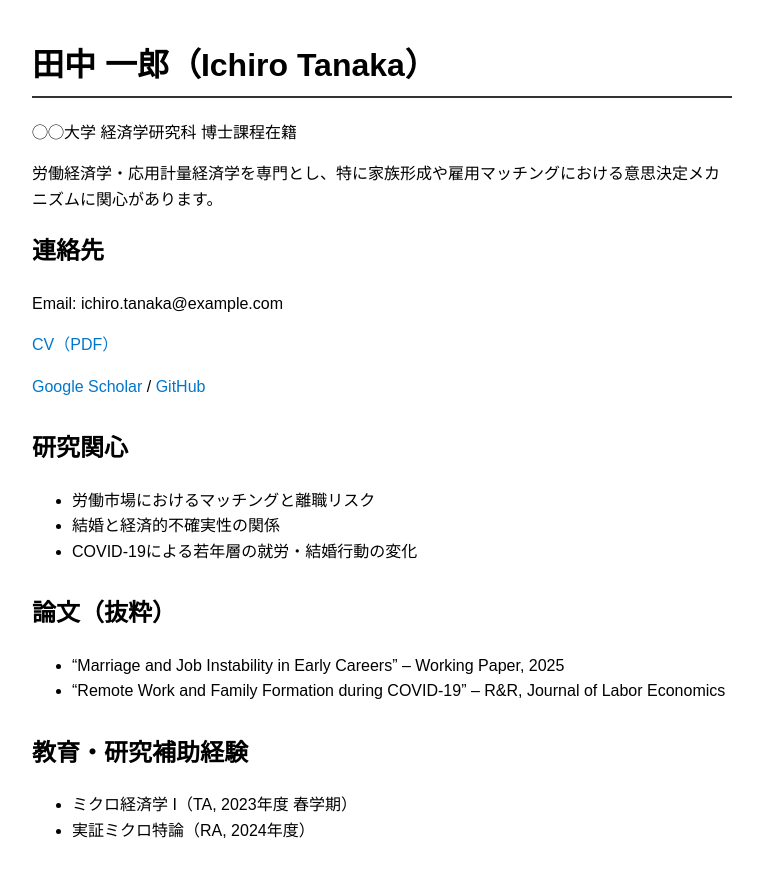
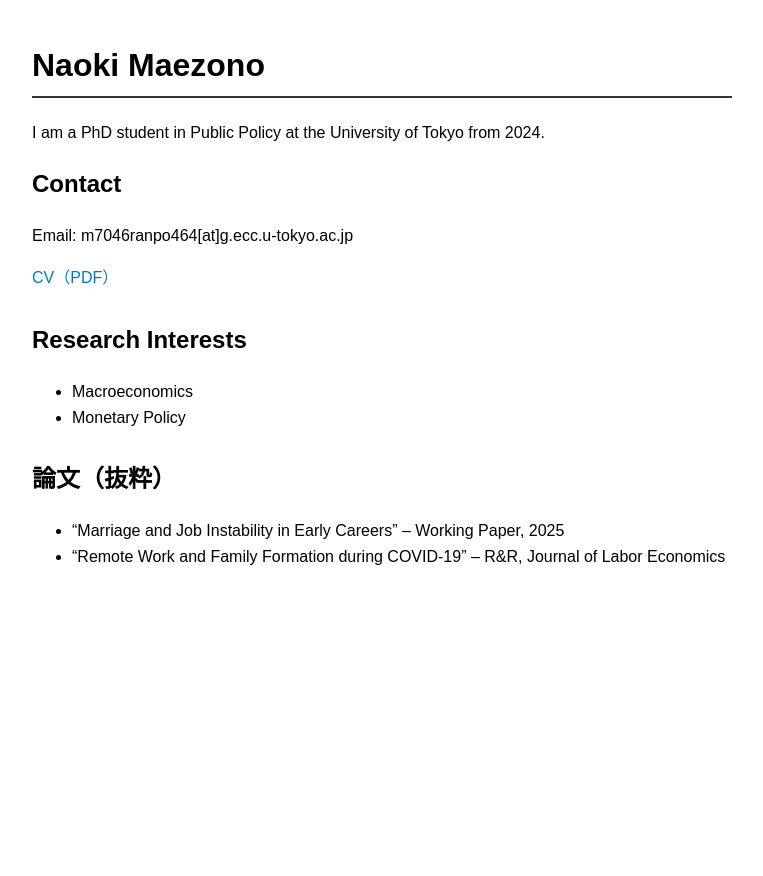
Before and after one commit to Naoki-Maezono/Naoki-Maezono.github.io, a plain HTML site: page index.html in a window 1280 px wide. Shown: the whole page, without its empty margins (258-1021 px from the left). After the commit the page ends 800 px from the top, so only its background shows below. Drawn offline with Linux system fonts and the light colour scheme.

Commit message:
Update index.html

```diff
--- a/index.html
+++ b/index.html
@@ -2,7 +2,7 @@
 <html lang="ja">
 <head>
   <meta charset="UTF-8">
-  <title>田中 一郎 | Ichiro Tanaka</title>
+  <title>Naoki Maezono</title>
   <style>
     body {
       font-family: sans-serif;
@@ -29,26 +29,20 @@
 </head>
 <body>
 
-  <h1>田中 一郎（Ichiro Tanaka）</h1>
-  <p>◯◯大学 経済学研究科 博士課程在籍</p>
-  <p>労働経済学・応用計量経済学を専門とし、特に家族形成や雇用マッチングにおける意思決定メカニズムに関心があります。</p>
+  <h1> Naoki Maezono </h1>
+  <p>I am a PhD student in Public Policy at the University of Tokyo from 2024.</p>
 
   <section>
-    <h2>連絡先</h2>
-    <p>Email: ichiro.tanaka@example.com</p>
+    <h2>Contact</h2>
+    <p>Email: m7046ranpo464[at]g.ecc.u-tokyo.ac.jp</p>
     <p><a href="CV.pdf">CV（PDF）</a></p>
-    <p>
-      <a href="https://scholar.google.com">Google Scholar</a> /
-      <a href="https://github.com">GitHub</a>
-    </p>
   </section>
 
   <section>
-    <h2>研究関心</h2>
+    <h2>Research Interests</h2>
     <ul>
-      <li>労働市場におけるマッチングと離職リスク</li>
-      <li>結婚と経済的不確実性の関係</li>
-      <li>COVID-19による若年層の就労・結婚行動の変化</li>
+      <li>Macroeconomics</li>
+      <li>Monetary Policy</li>
     </ul>
   </section>
 
@@ -60,13 +54,5 @@
     </ul>
   </section>
 
-  <section>
-    <h2>教育・研究補助経験</h2>
-    <ul>
-      <li>ミクロ経済学 I（TA, 2023年度 春学期）</li>
-      <li>実証ミクロ特論（RA, 2024年度）</li>
-    </ul>
-  </section>
-
 </body>
 </html>
```
